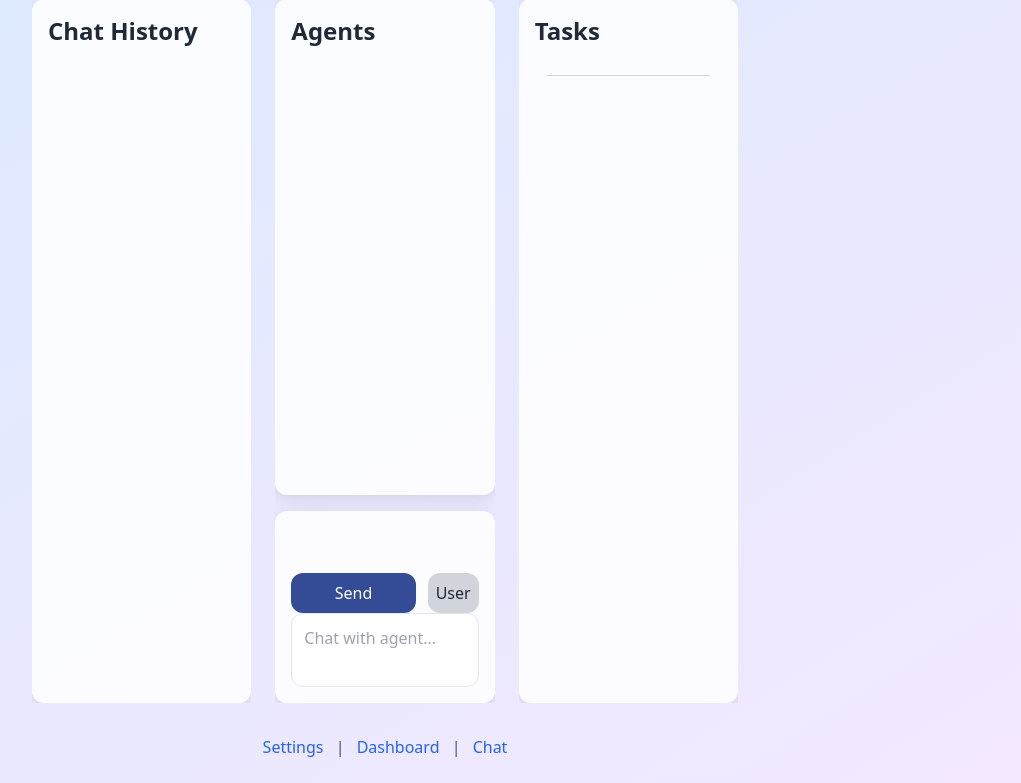
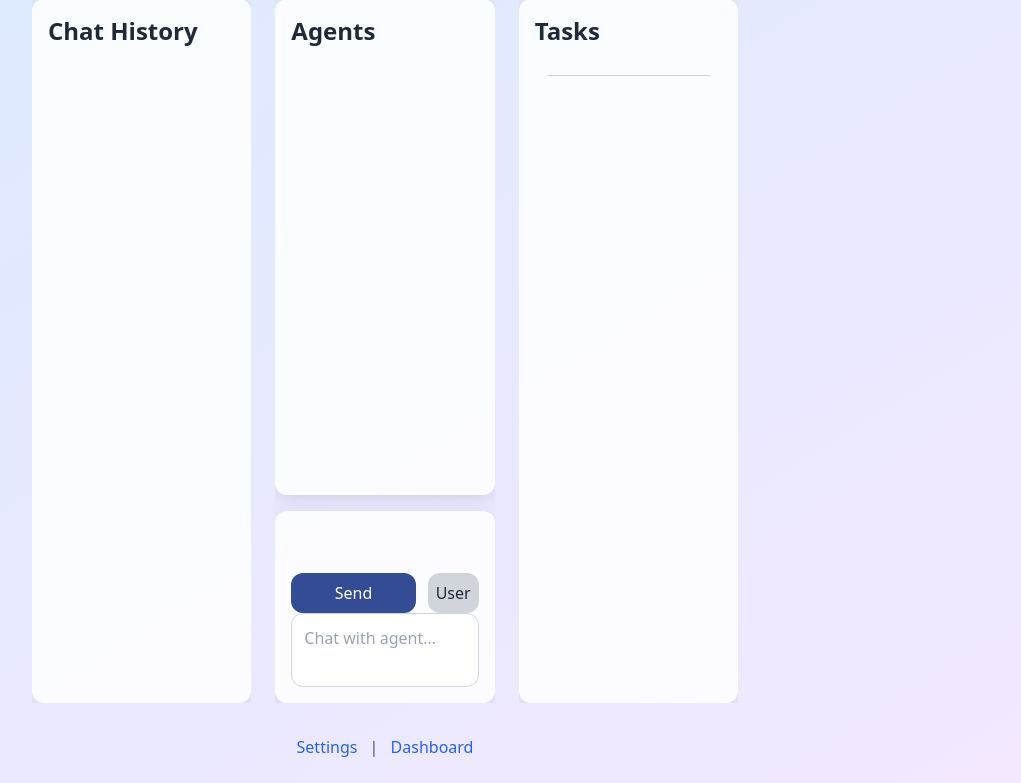
Before and after one commit to imars/seclorum, a Flask app: template seclorum/web/templates/chat.html in a window 1280 px wide. Shown: the part 17-800 px from the top of the page, without its empty margins (255-1276 px from the left). Run offline with Flask 3, Linux system fonts and the light colour scheme; the template is opened without the code that fills it, so the values that code supplies are empty; parts of the project's set-up code (start-up, migrations or seed data) failed here and were passed over; some libraries are stand-ins or nearby versions.

Commit message:
Fix squashing, textarea resizing, and test failures (reapplied) - Fixed narrow width squashing: prioritize chat panel (middle column) below 768px. - Confirmed 'Chat' link removal from footer. - Fixed textarea resizing with adjustHeight() (min 2.5rem). - Corrected textarea focus ring (no gaps). - Updated tests: increased timeout, fixed textarea resize test.

```diff
--- a/seclorum/web/templates/chat.html
+++ b/seclorum/web/templates/chat.html
@@ -17,7 +17,8 @@
         .no-scrollbar::-webkit-scrollbar { display: none; }
         .history-container { max-height: calc(100vh - 15rem); overflow-y: auto; min-width: 0; }
         .input-container { display: flex; flex-direction: column-reverse; height: 10rem; width: 100%; min-width: 0; }
-        .grow-upward { resize: none; min-height: 2.5rem; max-height: 8rem; overflow-y: auto; width: 100%; font-size: 1rem; line-height: 1.5; padding: 0.75rem; }
+        .grow-upward { resize: none; min-height: 2.5rem; max-height: 8rem; overflow-y: auto; width: 100%; font-size: 1rem; line-height: 1.5; padding: 0.75rem; border: 1px solid #d1d5db; border-radius: 0.75rem; }
+        .grow-upward:focus { border: 2px solid #3b82f6; outline: none; }
         .gantt-bar { height: 1.5rem; background: #3b82f6; border-radius: 0.25rem; }
         .columns-container { display: flex; flex-wrap: nowrap; gap: 1.5rem; width: 100%; min-width: 0; overflow-x: auto; }
         .columns-container > div { flex: 1 1 0; min-width: 200px; max-width: 100%; box-sizing: border-box; overflow-x: hidden; }
@@ -25,6 +26,8 @@
         @media (max-width: 768px) {
             .columns-container { flex-direction: column; gap: 1rem; overflow-x: visible; }
             .columns-container > div { flex: none; width: 100%; min-width: 0; }
+            .columns-container > div:not(:nth-child(2)) { display: none; } /* Show only middle column (chat panel) */
+            .columns-container > div:nth-child(2) { display: flex; width: 100%; }
             .history-container { max-height: calc(100vh - 13rem); }
             .panel { padding: 0.5rem; }
             .input-container { height: 9rem; }
@@ -99,7 +102,7 @@
                     <div class="panel p-4 shrink-0">
                         <form @submit.prevent="submitInput(input)" method="POST" :action="'/chat?mode=' + mode + (selectedAgent ? '&task_id=' + selectedAgent : '')">
                             <div class="input-container">
-                                <textarea name="input" x-model="input" :placeholder="mode === 'user' ? 'Chat with agent...' : 'Enter agent command or task...'" class="grow-upward border rounded-xl bg-white/90 dark:bg-slate-700 dark:text-white focus:outline-none focus:ring-2 focus:ring-blue-500 transition-all duration-200"></textarea>
+                                <textarea name="input" x-model="input" :placeholder="mode === 'user' ? 'Chat with agent...' : 'Enter agent command or task...'" class="grow-upward bg-white/90 dark:bg-slate-700 dark:text-white focus:outline-none focus:ring-2 focus:ring-blue-500 transition-all duration-200" @input="adjustHeight($event.target)"></textarea>
                                 <div class="flex space-x-3 items-center mt-3">
                                     <input type="submit" value="Send" class="flex-1 p-2 bg-blue-900 dark:bg-blue-800 text-white rounded-xl hover:bg-blue-800 dark:hover:bg-blue-700 transition-colors duration-200 opacity-90 hover:opacity-100 cursor-pointer">
                                     <button type="button" @click="toggleMode()" class="p-2 bg-gray-300 dark:bg-gray-600 text-gray-800 dark:text-white rounded-xl hover:bg-gray-400 dark:hover:bg-gray-500 transition-colors duration-200">
@@ -132,8 +135,7 @@
     </div>
     <footer class="max-w-7xl mx-auto text-center py-4 shrink-0 text-gray-600 dark:text-gray-400 mb-2">
         <a href="/settings" @click="navigate('/settings')" class="text-blue-600 dark:text-blue-400 hover:underline mx-2">Settings</a> |
-        <a href="/dashboard" @click="navigate('/dashboard')" class="text-blue-600 dark:text-blue-400 hover:underline mx-2">Dashboard</a> |
-        <a href="/chat" @click="navigate('/chat')" class="text-blue-600 dark:text-blue-400 hover:underline mx-2">Chat</a>
+        <a href="/dashboard" @click="navigate('/dashboard')" class="text-blue-600 dark:text-blue-400 hover:underline mx-2">Dashboard</a>
     </footer>
 <script>
     document.addEventListener('alpine:init', () => {
@@ -226,7 +228,7 @@
             },
             adjustHeight(el) {
                 el.style.height = 'auto';
-                const newHeight = Math.min(el.scrollHeight, 8 * 16); // Max 8rem
+                const newHeight = Math.min(Math.max(el.scrollHeight, 2.5 * 16), 8 * 16); // Min 2.5rem, max 8rem
                 el.style.height = `${newHeight}px`;
                 el.scrollTop = el.scrollHeight;
             },
```
Also changed, not shown: tests/test_chat_layout.py (+3 -3 lines).
